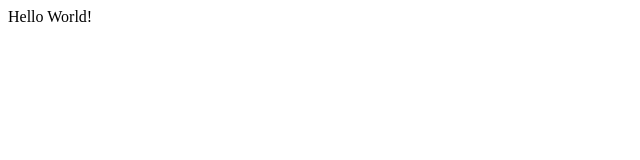
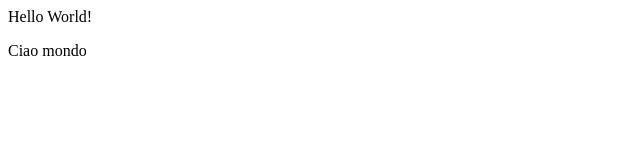
Before and after one commit to MariangelaSchiavone/es542017, a plain HTML site: page index.html in a window 1280 px wide. Shown: the full height of the page, 0-640 px from the left. Drawn offline with Linux system fonts and the light colour scheme.

Commit message:
modifica di index.html b1

```diff
--- a/index.html
+++ b/index.html
@@ -3,6 +3,7 @@
 <body>
 <div>
 <p>Hello World!</p>
+<p>Ciao mondo</p>
 </div>
 </body>
 </html>
```
